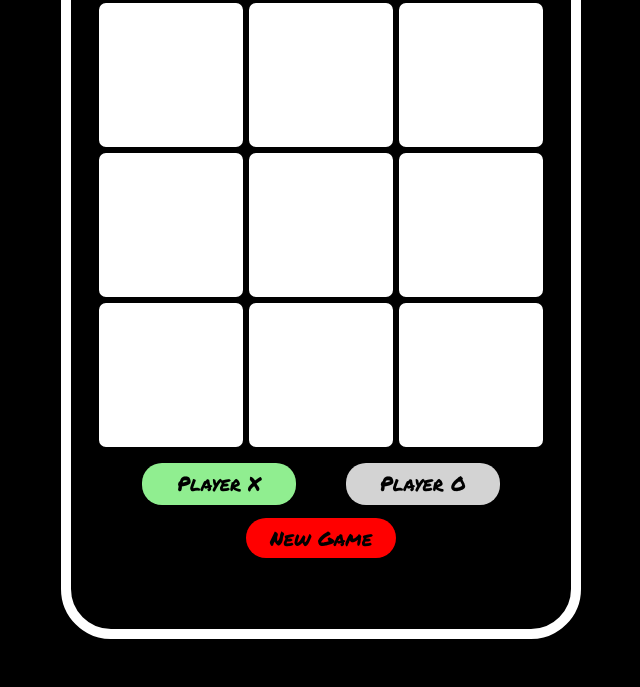
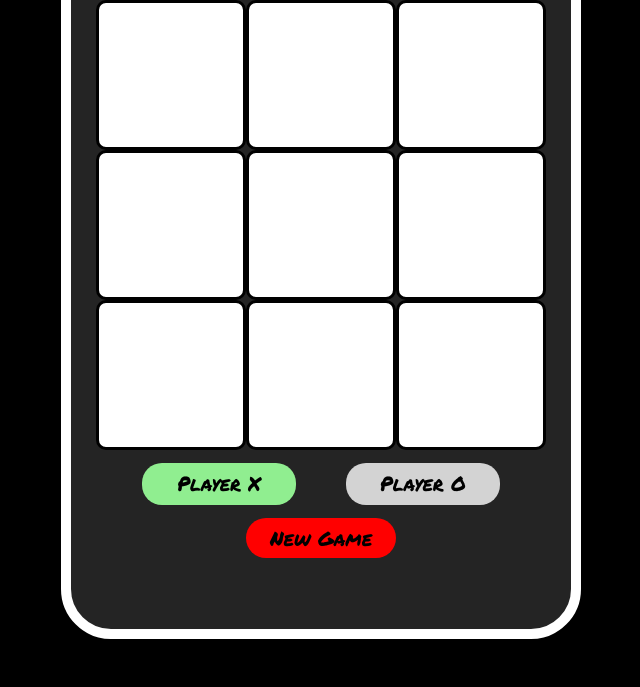
Before and after one commit to clarencechaan/tic-tac-toe2, a plain HTML site: page index.html in a window 1280 px wide. Shown: the part 129-816 px from the top of the page, without its empty margins (327-967 px from the left). Drawn offline with Linux system fonts and the light colour scheme.

Commit message:
changed background color of container

```diff
--- a/style.css
+++ b/style.css
@@ -19,6 +19,7 @@ body {
     width: 500px;
     border: 10px solid white;
     border-radius: 50px;
+    background-color:rgb(36, 36, 36);
 }
 
 .title {
```
